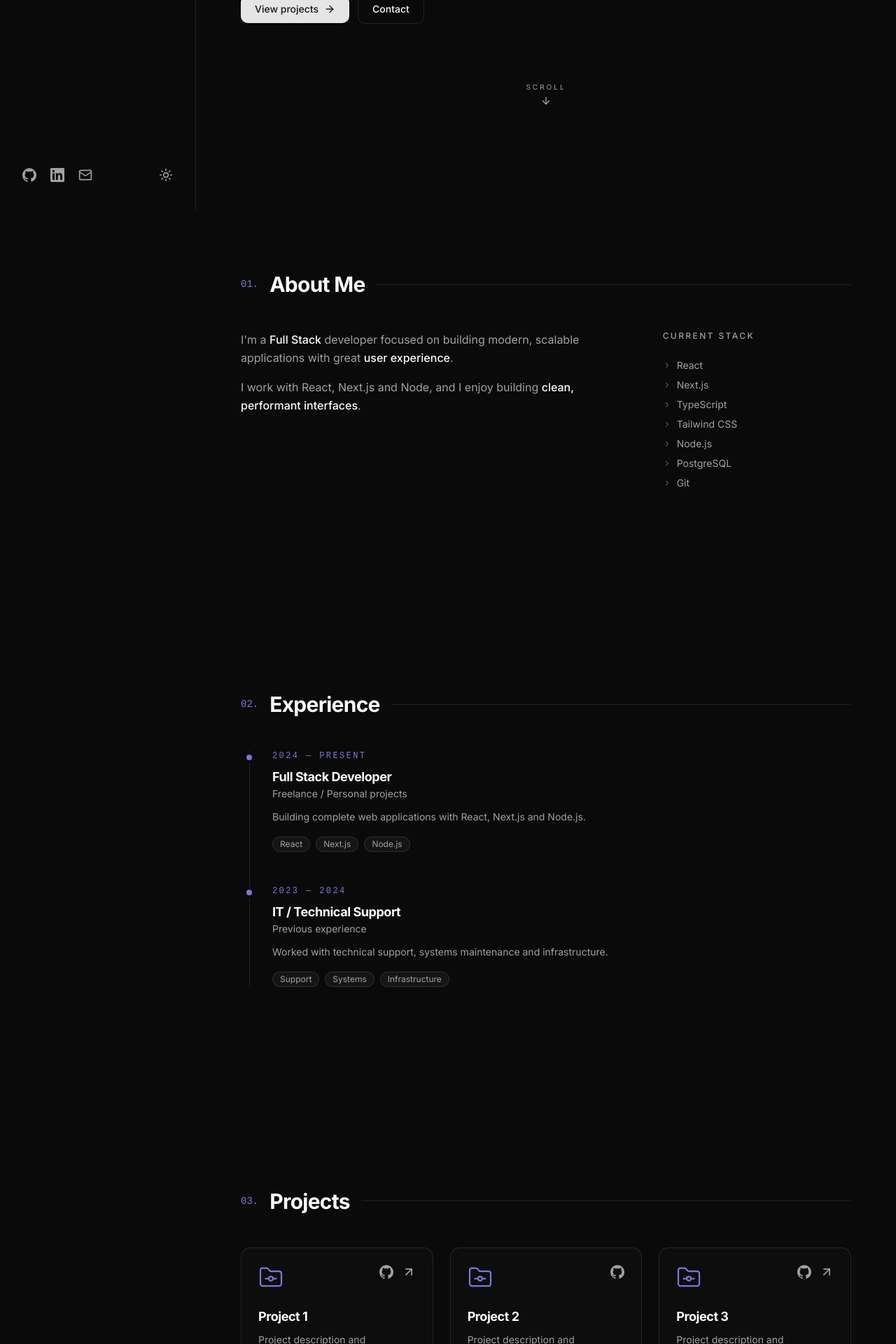
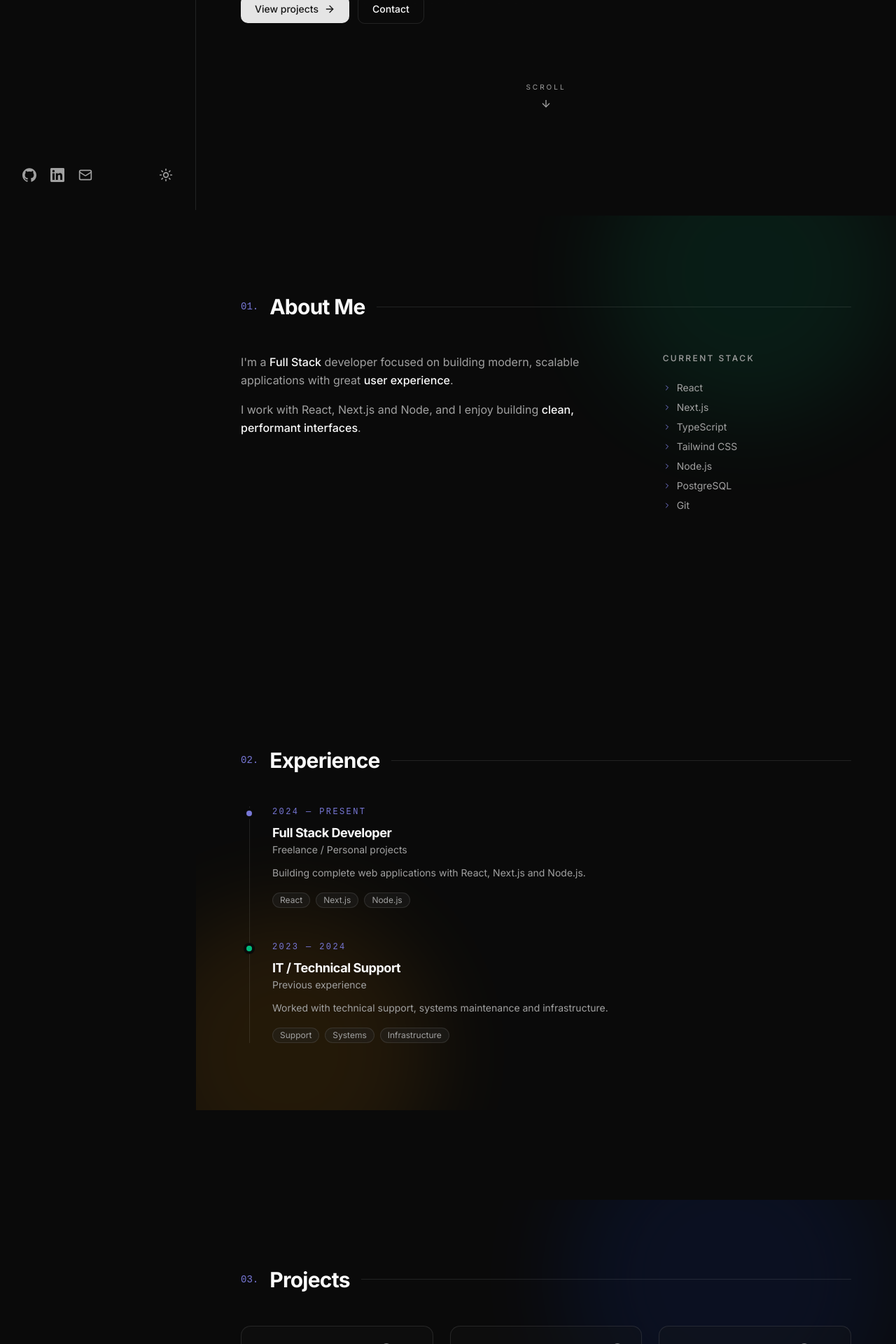
Before and after one commit to carlosrossy/portfolio-v1, a Next.js app: page / in a window 1280 px wide. Shown: the part 500-2420 px from the top of the page at 70% size. Built offline with nearby package versions, Linux system fonts and the light colour scheme.

Commit message:
feat: design polish with section glows, chart colors and refined microinteractions

```diff
--- a/src/app/layout.tsx
+++ b/src/app/layout.tsx
@@ -58,7 +58,7 @@ export default function RootLayout({
 }>) {
   return (
     <html lang="en" className={inter.variable} suppressHydrationWarning>
-      <body className="min-h-screen bg-background text-foreground antialiased">
+      <body className="scrollbar-thin min-h-screen bg-background text-foreground antialiased">
         <a
           href="#main-content"
           className="sr-only focus:not-sr-only focus:absolute focus:left-4 focus:top-4 focus:z-[60] focus:rounded-lg focus:bg-primary focus:px-4 focus:py-2 focus:text-sm focus:font-medium focus:text-primary-foreground focus:shadow-lg"
--- a/src/components/sections/about.tsx
+++ b/src/components/sections/about.tsx
@@ -16,7 +16,7 @@ const techs = [
 const container: Variants = {
   hidden: {},
   visible: {
-    transition: { staggerChildren: 0.08 },
+    transition: { staggerChildren: 0.12 },
   },
 };
 
@@ -31,13 +31,22 @@ const fadeUp: Variants = {
 
 export function AboutSection() {
   return (
-    <section id="about" className="px-6 py-20 md:px-10 lg:px-16">
+    <section
+      id="about"
+      className="relative overflow-hidden px-6 py-28 md:px-10 lg:px-16"
+    >
+      <div
+        aria-hidden
+        className="pointer-events-none absolute -top-32 right-0 size-[420px] rounded-full blur-3xl"
+        style={{ backgroundColor: 'var(--chart-2)', opacity: 0.1 }}
+      />
+
       <motion.div
         initial="hidden"
         whileInView="visible"
         viewport={{ once: true, margin: '-100px' }}
         variants={container}
-        className="max-w-4xl"
+        className="relative max-w-4xl"
       >
         <motion.div
           variants={fadeUp}
--- a/src/components/sections/contact.tsx
+++ b/src/components/sections/contact.tsx
@@ -6,7 +6,7 @@ import { Mail } from 'lucide-react';
 const container: Variants = {
   hidden: {},
   visible: {
-    transition: { staggerChildren: 0.08 },
+    transition: { staggerChildren: 0.12 },
   },
 };
 
@@ -23,7 +23,7 @@ export function ContactSection() {
   return (
     <section
       id="contact"
-      className="flex min-h-[60vh] items-center px-6 py-20 md:px-10 lg:px-16"
+      className="flex min-h-[60vh] items-center px-6 py-32 md:px-10 lg:px-16"
     >
       <motion.div
         initial="hidden"
--- a/src/components/sections/experience.tsx
+++ b/src/components/sections/experience.tsx
@@ -32,9 +32,17 @@ const experiences: Experience[] = [
 const container: Variants = {
   hidden: {},
   visible: {
-    transition: { staggerChildren: 0.08 },
+    transition: { staggerChildren: 0.12 },
   },
 };
+
+const dotColors = [
+  'bg-accent-500',
+  'bg-chart-2',
+  'bg-chart-3',
+  'bg-chart-4',
+  'bg-chart-5',
+];
 
 const fadeUp: Variants = {
   hidden: { opacity: 0, y: 20 },
@@ -47,13 +55,22 @@ const fadeUp: Variants = {
 
 export function ExperienceSection() {
   return (
-    <section id="experience" className="px-6 py-20 md:px-10 lg:px-16">
+    <section
+      id="experience"
+      className="relative overflow-hidden px-6 py-24 md:px-10 lg:px-16"
+    >
+      <div
+        aria-hidden
+        className="pointer-events-none absolute -bottom-32 -left-20 size-[420px] rounded-full blur-3xl"
+        style={{ backgroundColor: 'var(--chart-3)', opacity: 0.1 }}
+      />
+
       <motion.div
         initial="hidden"
         whileInView="visible"
         viewport={{ once: true, margin: '-100px' }}
         variants={container}
-        className="max-w-4xl"
+        className="relative max-w-4xl"
       >
         <motion.div
           variants={fadeUp}
@@ -67,7 +84,7 @@ export function ExperienceSection() {
         </motion.div>
 
         <ol className="relative ml-3 list-none space-y-12 border-l border-border pl-8">
-          {experiences.map((exp) => (
+          {experiences.map((exp, i) => (
             <motion.li
               key={`${exp.role}-${exp.period}`}
               variants={fadeUp}
@@ -75,7 +92,7 @@ export function ExperienceSection() {
             >
               <span
                 aria-hidden
-                className="absolute -left-[37px] top-1.5 size-2 rounded-full bg-accent-500 ring-4 ring-background"
+                className={`absolute -left-[37px] top-1.5 size-2 rounded-full ring-4 ring-background ${dotColors[i % dotColors.length]}`}
               />
 
               <p className="font-mono text-xs uppercase tracking-[0.2em] text-accent-500">
--- a/src/components/sections/hero.tsx
+++ b/src/components/sections/hero.tsx
@@ -77,7 +77,7 @@ export function HeroSection() {
 
         <motion.h2
           variants={fadeUp}
-          className="mt-4 bg-gradient-to-r from-accent-500 to-accent-600 bg-clip-text text-2xl font-semibold text-transparent md:text-3xl"
+          className="mt-4 bg-gradient-to-r from-accent-500 to-accent-600 bg-clip-text text-2xl font-semibold tracking-wide text-transparent md:text-3xl"
         >
           Full Stack Developer
         </motion.h2>
@@ -119,7 +119,7 @@ export function HeroSection() {
       >
         <div className="flex flex-col items-center gap-2 text-muted-foreground">
           <span className="text-[10px] uppercase tracking-[0.3em]">Scroll</span>
-          <ArrowDown className="size-4 animate-bounce" />
+          <ArrowDown className="size-4 animate-float" />
         </div>
       </motion.div>
     </section>
--- a/src/components/sections/projects.tsx
+++ b/src/components/sections/projects.tsx
@@ -11,7 +11,7 @@ const FEATURED_COUNT = 4;
 const container: Variants = {
   hidden: {},
   visible: {
-    transition: { staggerChildren: 0.1 },
+    transition: { staggerChildren: 0.12 },
   },
 };
 
@@ -29,13 +29,22 @@ export function ProjectsSection() {
   const hasMore = projects.length > FEATURED_COUNT;
 
   return (
-    <section id="projects" className="px-6 py-20 md:px-10 lg:px-16">
+    <section
+      id="projects"
+      className="relative overflow-hidden px-6 py-24 md:px-10 lg:px-16"
+    >
+      <div
+        aria-hidden
+        className="pointer-events-none absolute -top-32 right-0 size-[480px] rounded-full blur-3xl"
+        style={{ backgroundColor: 'var(--chart-1)', opacity: 0.1 }}
+      />
+
       <motion.div
         initial="hidden"
         whileInView="visible"
         viewport={{ once: true, margin: '-100px' }}
         variants={container}
-        className="max-w-7xl"
+        className="relative max-w-7xl"
       >
         <motion.div variants={fadeUp} className="mb-12 flex items-center gap-4">
           <span className="font-mono text-sm text-accent-500">03.</span>
--- a/src/components/sidebar/sidebar-content.tsx
+++ b/src/components/sidebar/sidebar-content.tsx
@@ -99,7 +99,7 @@ function SidebarBody({ onLinkClick }: { onLinkClick?: () => void }) {
         >
           <div
             aria-hidden
-            className="flex size-14 items-center justify-center rounded-full bg-gradient-to-br from-accent-500 to-accent-600 text-base font-semibold text-white shadow-lg shadow-accent-600/20 transition-transform group-hover:scale-105"
+            className="flex size-14 items-center justify-center rounded-full bg-gradient-to-br from-accent-500 to-accent-600 text-base font-semibold text-white shadow-lg shadow-accent-600/20 ring-2 ring-accent-600/20 ring-offset-2 ring-offset-background transition-transform group-hover:scale-105"
           >
             CE
           </div>
--- a/src/styles/globals.css
+++ b/src/styles/globals.css
@@ -153,11 +153,18 @@
   section[id] {
     scroll-margin-top: 4rem;
   }
+  ::selection {
+    background-color: rgb(120 120 215 / 0.35);
+    color: var(--foreground);
+  }
 }
 
 @media (prefers-reduced-motion: reduce) {
   html {
     scroll-behavior: auto;
+  }
+  .animate-float {
+    animation: none;
   }
 }
 
@@ -179,4 +186,17 @@
   .scrollbar-thin::-webkit-scrollbar-thumb:hover {
     background-color: var(--gray-100);
   }
+
+  @keyframes float {
+    0%,
+    100% {
+      transform: translateY(0);
+    }
+    50% {
+      transform: translateY(-8px);
+    }
+  }
+  .animate-float {
+    animation: float 3s ease-in-out infinite;
+  }
 }
```
